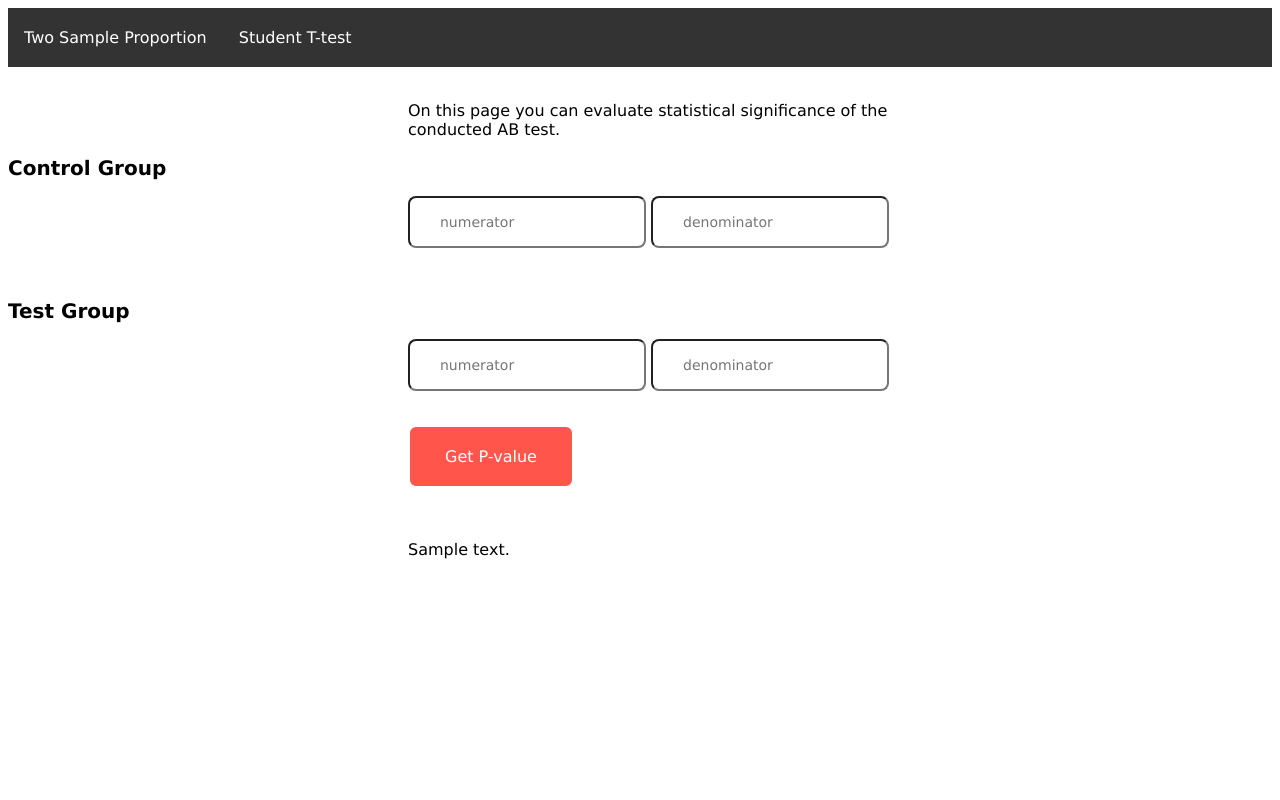
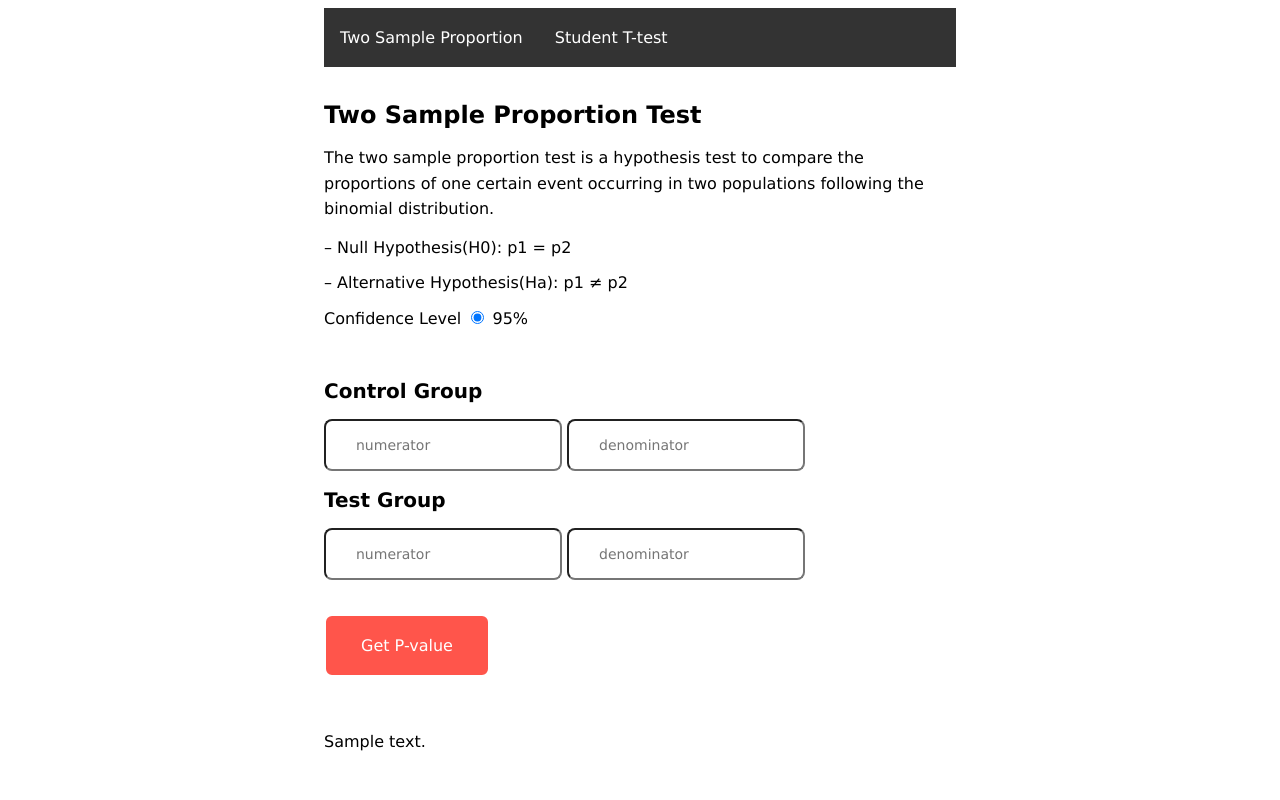
Before and after one commit to ipansh/ab-test-stat-significance, a Flask app: template templates/two_sample_proportion.html in a window 1280 px wide. Run offline with Flask 2, Linux system fonts and the light colour scheme; the template is opened without the code that fills it: most values are stand-ins (such as "Sample title", 1, 10 or a date in 2020).

Commit message:
beautifying html

```diff
--- a/app.py
+++ b/app.py
@@ -77,9 +77,9 @@ def pvalue_conversion_page():
     pvalue = round(pvalue,4)
 
     if pvalue < 0.05:
-      pvalue_explanation = 'is statistically significant and you can reject the null hypothsis.'
+      pvalue_explanation = 'is statistically significant and you can reject the null hypothesis. You can be 95% confident that the results are not due to chance.'
     else:
-      pvalue_explanation = 'is not statistically significant and you can accept the null hypothsis.'
+      pvalue_explanation = 'is not statistically significant and you can accept the null hypothesis.'
 
 
     return render_template('two_sample_proportion.html', prediction_text2 = 'P-value is: {}, which means that result {}'.format(str(pvalue), pvalue_explanation))
--- a/static/styles/style26.css
+++ b/static/styles/style28.css
@@ -4,6 +4,9 @@ ul {
     padding: 0;
     overflow: hidden;
     background-color: #333;
+    max-width: 800px;
+    margin: auto;
+    width: 50%;
   }
 
   li {
@@ -44,8 +47,6 @@ p {
     font-family: Verdana, Geneva, Tahoma, sans-serif;
     font-style: normal;
     font-size: 16px;
-    margin-right: 300px;
-    margin-left: 400px;
 }
 
 button {
@@ -57,8 +58,6 @@ button {
     font-size: 16px;
     font-family: Verdana, Geneva, Tahoma, sans-serif;
     text-align: center;
-    margin-right: 300px;
-    margin-left: 400px;
 }
 
 button:hover {
@@ -69,8 +68,6 @@ button:hover {
     font-size: 16px;
     font-family: Verdana, Geneva, Tahoma, sans-serif;
     text-align: center;
-    margin-right: 300px;
-    margin-left: 400px;
 }
 
 input {
@@ -81,5 +78,11 @@ input {
 }
 
 .main_part {
-  margin: 0 auto;
+  max-width: 800px;
+  margin: auto;
+  width: 50%;
 }
+
+p.normal_text {
+line-height: 1.6;
+}
--- a/templates/two_sample_proportion.html
+++ b/templates/two_sample_proportion.html
@@ -4,7 +4,7 @@
     <head>
       <meta charset="UTF-8">
       <title>Statistical Significance Calculator</title>
-    <link rel = "stylesheet" href = "static/styles/style26.css" type = "text/css">
+      <link rel = "stylesheet" href = "static/styles/style28.css" type = "text/css">
 
     </head>
 
@@ -16,17 +16,21 @@
 
     <div class="main_part">
       <br>
-    <p>
-    On this page you can evaluate statistical significance of the conducted AB test.</br>
+      <h1>Two Sample Proportion Test</h1>
+      <p class = 'normal_text'>The two sample proportion test is a hypothesis test to compare the proportions of one certain event occurring in two populations following the binomial distribution. </p>
+      <p> – Null Hypothesis(H0): p1 = p2</p>
+      <p> – Alternative Hypothesis(Ha): p1 ≠ p2</p>
+      <p> Confidence Level
+      <input type="radio" checked="html" id="html" name="fav_language" value="HTML">
+      <label for="html">95%</label><br>
+      <form action="/pvalueconversion" method="post">
       </p>
-
-    <form action="/pvalueconversion" method="post">
+        <br>
         <h2>Control Group</h3>
         <p>
         <input type="text" name="numerator_control" placeholder="numerator" required="required" />
         <input type="text" name="denominator_control" placeholder="denominator" required="required" /> <br>
         </p>
-      <br>
 
         <h2>Test Group</h3>
         <p>
@@ -40,7 +44,7 @@
       <br>
       <br>
 
-    <p> {{ prediction_text2 }} </p>
+      <p class = 'normal_text'> {{ prediction_text2 }} </p>
 
 
 
```
Also changed, not shown: templates/student_ttest.html (+14 -9 lines). Lines whose indentation alone changed are shown as unchanged.
